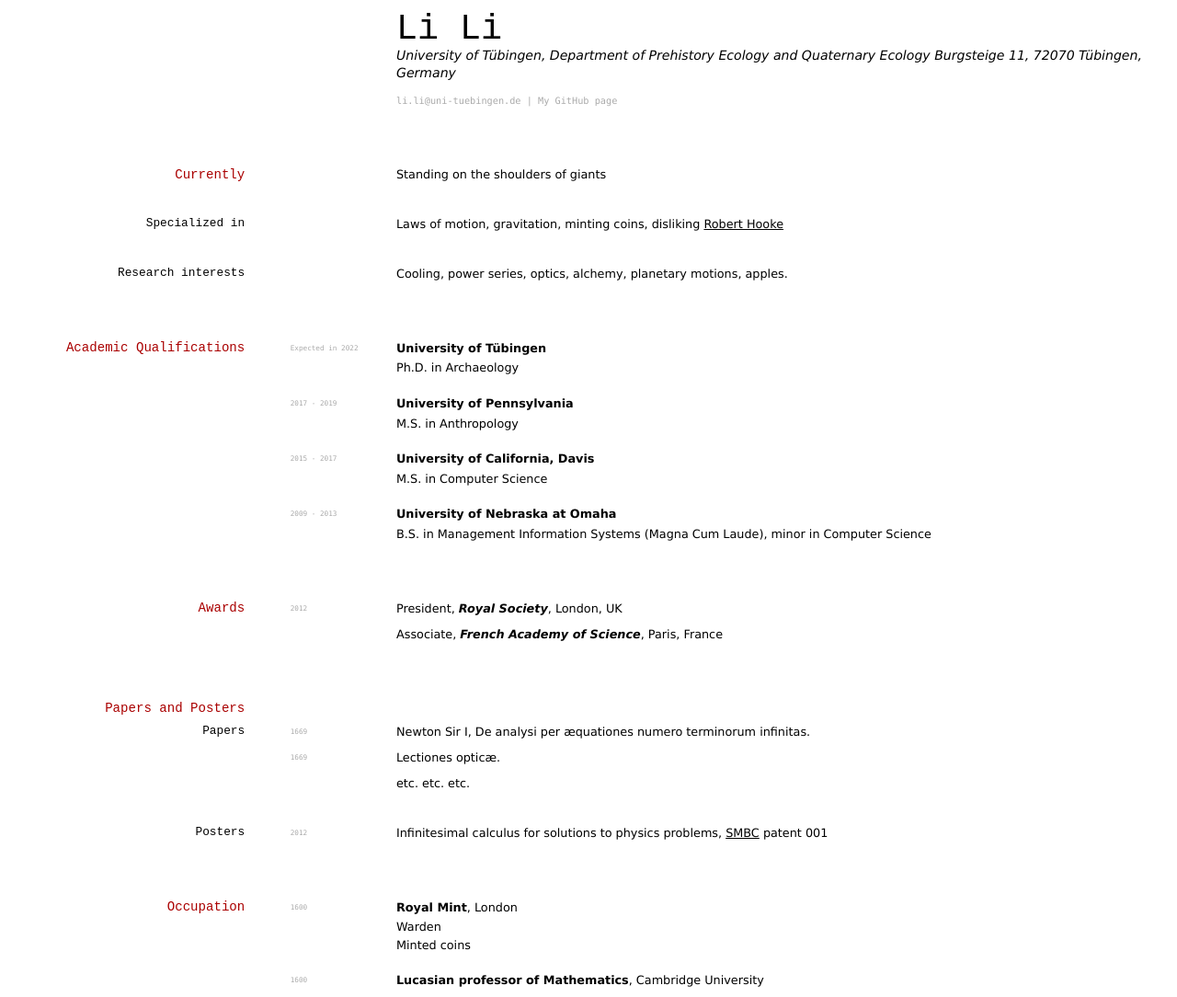
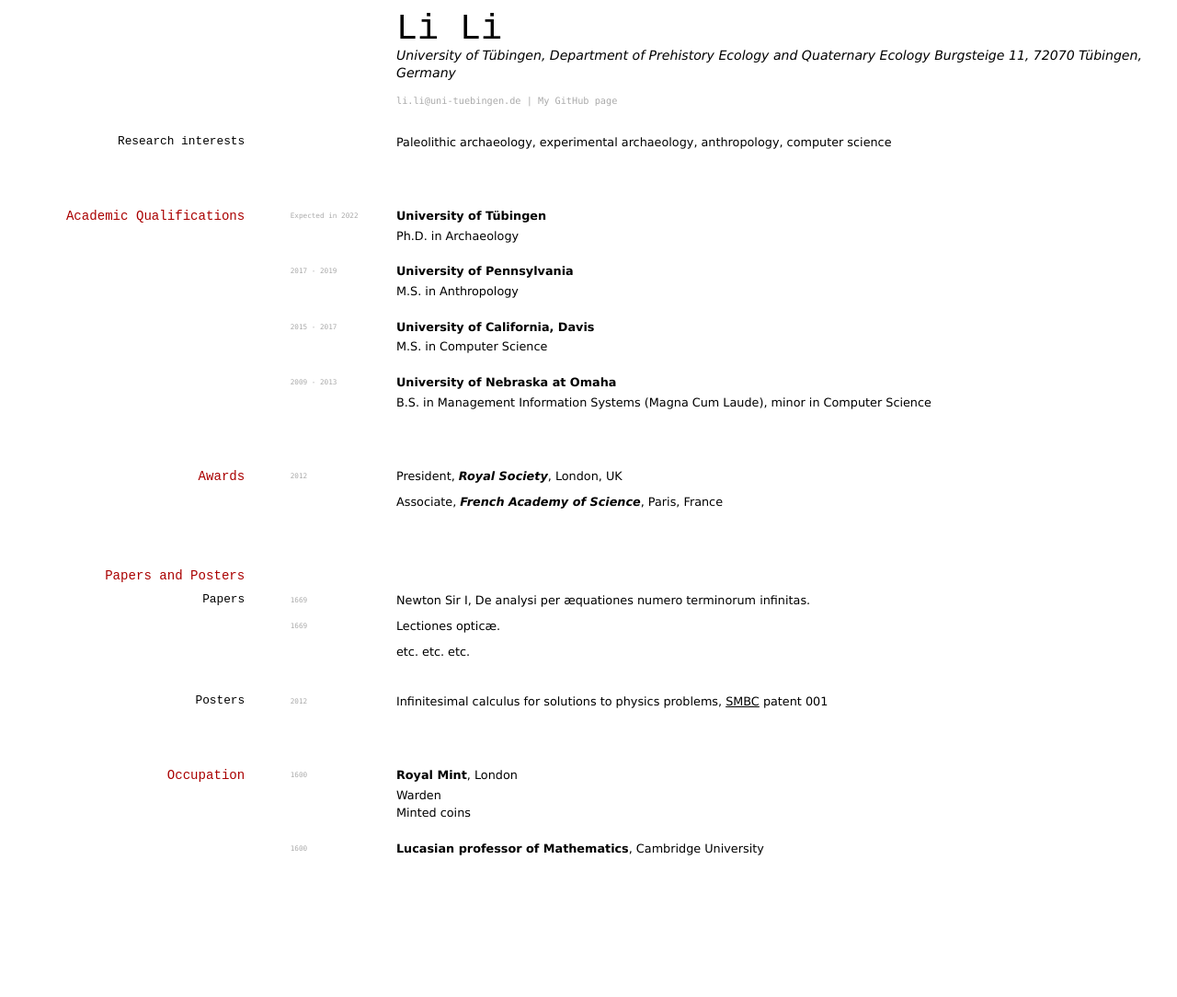
Before and after one commit to lili0824/lili, a Jekyll site: the page built from cv.md, in a window 1280 px wide. Shown: the whole page at 92% size. Built offline with Jekyll 4.4.1, drawn with Linux system fonts in a browser that asks for light colours; after the commit the page ends 941 px from its top, so only the background shows below that.

Commit message:
Update cv.md

```diff
--- a/cv.md
+++ b/cv.md
@@ -10,19 +10,9 @@
 | <a href="https://lili0824.github.io/lili/">My GitHub page</a>
 </div>
 
-
-## Currently
-
-Standing on the shoulders of giants
-
-### Specialized in
-
-Laws of motion, gravitation, minting coins, disliking [Robert Hooke](http://en.wikipedia.org/wiki/Robert_Hooke)
-
-
 ### Research interests
 
-Cooling, power series, optics, alchemy, planetary motions, apples.
+Paleolithic archaeology, experimental archaeology, anthropology, computer science
 
 
 ## Academic Qualifications
```
